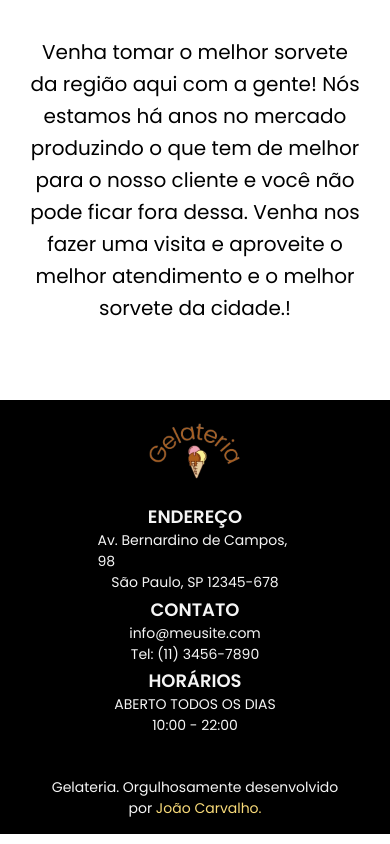
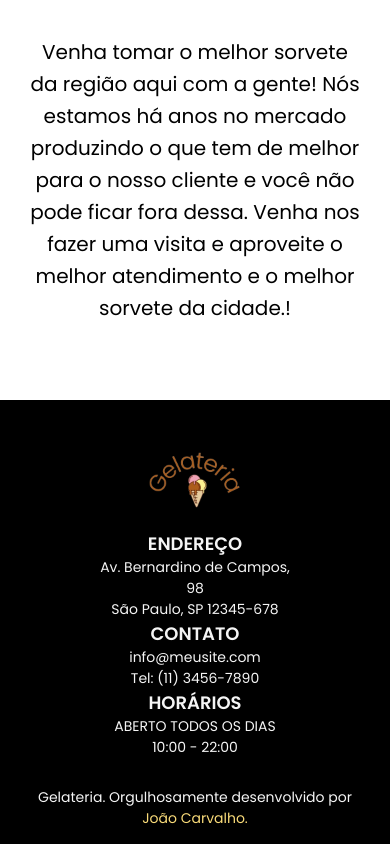
Before and after one commit to jotavcarvalho/Sorveteria-React, a React (Create React App) app: page / in a window 390 px wide. Shown: the part 2837-3681 px from the top of the page. Built offline with nearby package versions, Linux system fonts and the light colour scheme.

Commit message:
alterações

```diff
--- a/src/componentes/Rodape/index.css
+++ b/src/componentes/Rodape/index.css
@@ -95,6 +95,7 @@ footer{
 
     .footer-content img {
         width: 100px;
+        padding-top:30px;
     }
 
     .agrupa-infos-footer{
@@ -110,14 +111,15 @@ footer{
 
     .agrupa-infos-footer p{
         font-size: 14px;
+        text-align: center;
     }
 
     /*creditos*/
 
     .credits{
         text-align: center;
-        padding:40px 0px 15px;
-        width: 75%;
+        padding:50px 0px 15px;
+        width: 85%;
     }
 
 }
```
